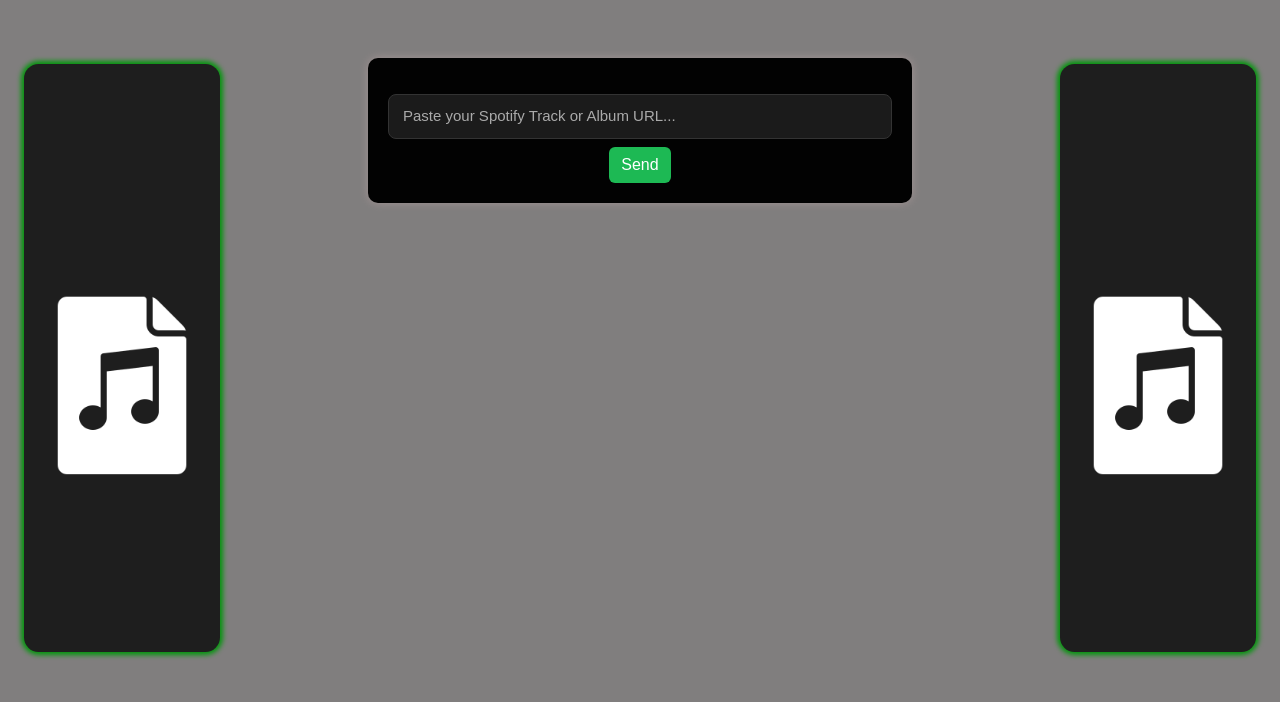
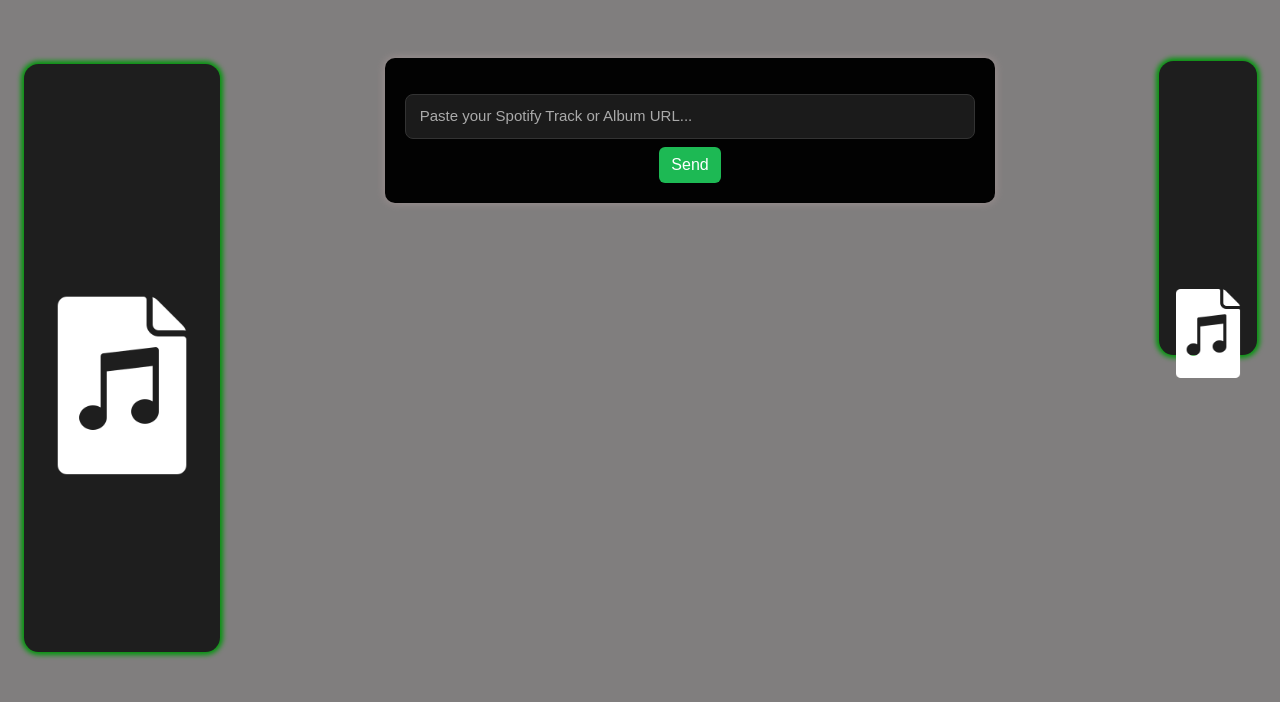
Before and after one commit to VikhashT25/Song_analyzer, a Flask app: page / in a window 1280 px wide. Shown: the part 98-800 px from the top of the page. Run offline with Flask 3, Linux system fonts and the light colour scheme; parts of the project's set-up code (start-up, migrations or seed data) failed here and were passed over; some libraries are stand-ins or nearby versions.

Commit message:
Reduce width and height of right-aside element

```diff
--- a/static/style.css
+++ b/static/style.css
@@ -250,14 +250,14 @@
 }
 
 .right-aside{
-        width: 200px;
+        width: 100px;
         box-shadow: whitesmoke;
         border-radius: 15px;
         background-color: #1e1e1e;
         padding: 10px;
         margin: 10px;
         float: right;
-        height: 600px;
+        height: 300px;
         box-shadow: 0 0 5px 3px rgb(0, 150, 10);
         display: flex;
         padding: 1.1rem 0;
```
